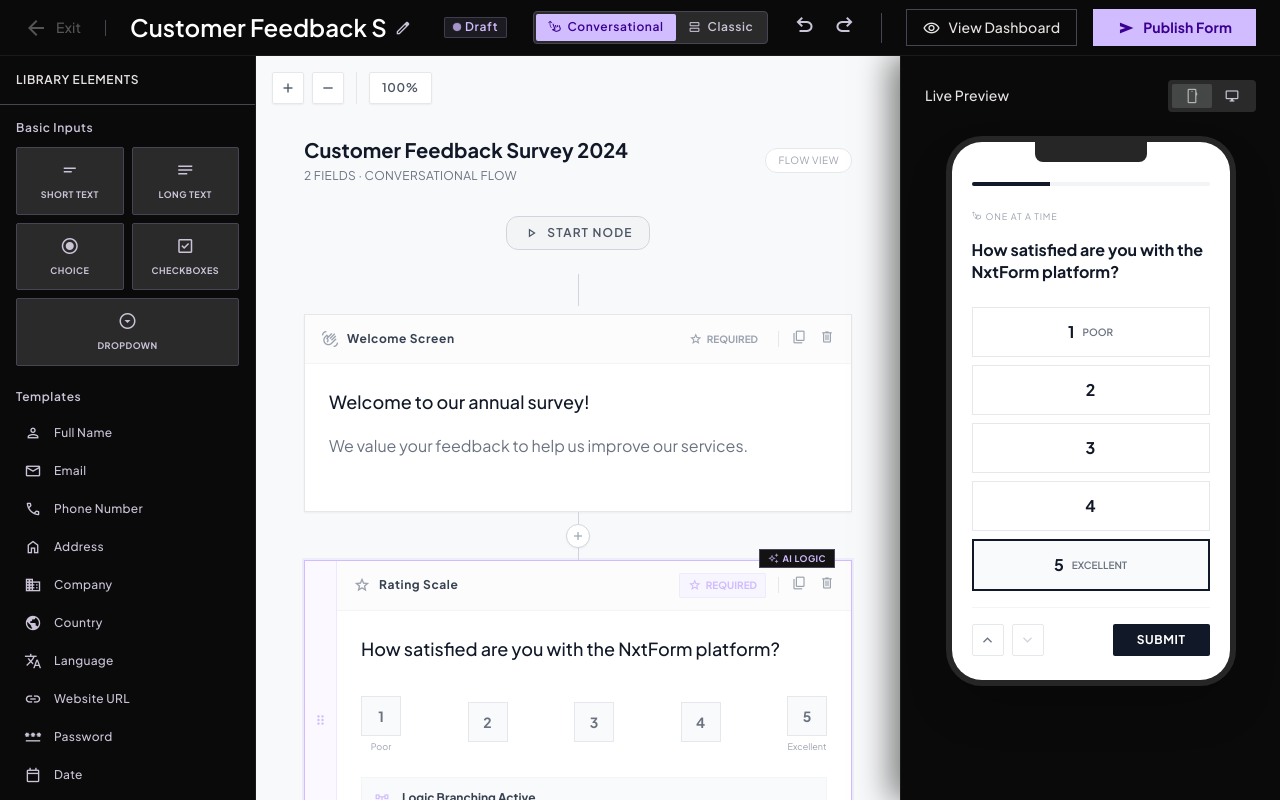
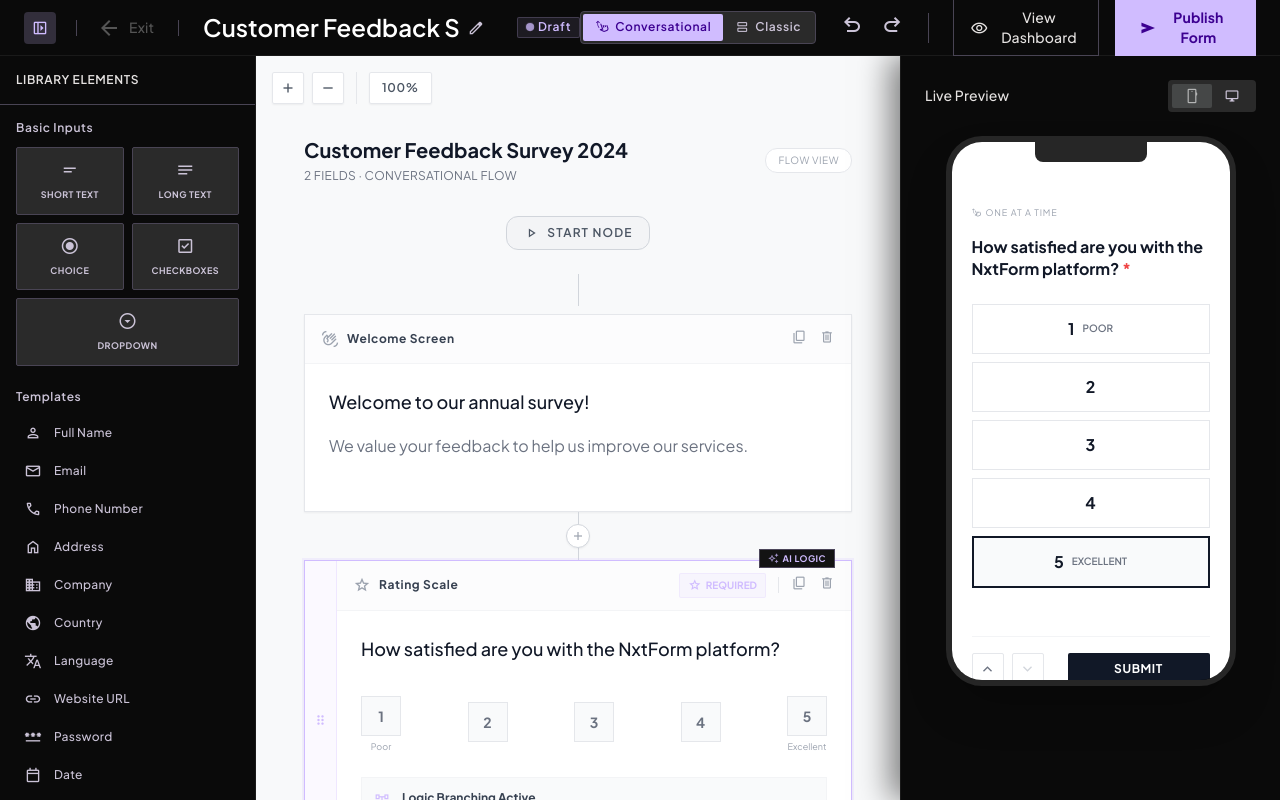
Before and after one commit to RavikantiAkshay/NxtForm, a React (Vite) app in the folder client/: page /workspace/edit in a window 1280 px wide. Built offline with nearby package versions, Linux system fonts and the light colour scheme; sample sign-in values are in the browser's storage.

Commit message:
feat(workspace): ui polish for library toggle, dynamic inline submit button, welcome screen edge cases

```diff
--- a/client/src/pages/WorkspaceBuilder.jsx
+++ b/client/src/pages/WorkspaceBuilder.jsx
@@ -9,6 +9,7 @@ export default function WorkspaceBuilder() {
   const [activeBlockId, setActiveBlockId] = useState('rating-1');
   const [formMode, setFormMode] = useState('conversational'); // 'conversational' or 'classic'
   const [previewDevice, setPreviewDevice] = useState('mobile'); // 'mobile' or 'desktop'
+  const [isLibraryVisible, setIsLibraryVisible] = useState(true);
   const [currentPage, setCurrentPage] = useState(1);
   const [totalPages, setTotalPages] = useState(1);
   const [blocks, setBlocks] = useState([
@@ -138,6 +139,14 @@ export default function WorkspaceBuilder() {
     setActiveBlockId(newId);
   };
 
+  React.useEffect(() => {
+    if (previewDevice === 'desktop') {
+      setIsLibraryVisible(false);
+    } else {
+      setIsLibraryVisible(true);
+    }
+  }, [previewDevice]);
+
   const activeBlock = blocks.find(b => b.id === activeBlockId) || blocks[0];
 
   return (
@@ -148,6 +157,14 @@ export default function WorkspaceBuilder() {
         {/* Builder Header */}
         <header className="h-14 border-b border-[#1a1a1a] flex items-center justify-between px-6 bg-[#0a0a0a] shrink-0 z-40">
           <div className="flex items-center gap-4">
+            <button
+              onClick={() => setIsLibraryVisible(!isLibraryVisible)}
+              className={`w-8 h-8 flex items-center justify-center rounded-lg transition-colors ${isLibraryVisible ? 'bg-primary/20 text-primary' : 'text-on-surface-variant hover:text-white hover:bg-surface-container-high'}`}
+              title="Toggle Elements Library"
+            >
+              <span className="material-symbols-outlined text-[18px]">left_panel_open</span>
+            </button>
+            <div className="h-4 w-px bg-outline-variant mx-1"></div>
             <button
               onClick={() => navigate('/workspace')}
               className="text-[#555] hover:text-white transition-colors flex items-center"
@@ -222,8 +239,8 @@ export default function WorkspaceBuilder() {
         <div className="flex-1 flex overflow-hidden">
 
           {/* Left Side: Component Elements Library */}
-          <aside className="w-64 border-r border-[#1a1a1a] bg-[#0a0a0a] flex flex-col shrink-0">
-            <div className="p-4 border-b border-outline-variant">
+          <aside className={`${isLibraryVisible ? 'w-64 border-r border-[#1a1a1a] opacity-100' : 'w-0 opacity-0 overflow-hidden'} bg-[#0a0a0a] flex flex-col shrink-0 transition-all duration-300 ease-in-out`}>
+            <div className="p-4 border-b border-outline-variant whitespace-nowrap">
               <h2 className="font-label-sm text-label-sm text-on-surface uppercase tracking-wider text-xs">Library Elements</h2>
               {formMode === 'classic' && (
                 <p className="text-[10px] text-primary mt-1 flex items-center gap-1">
@@ -594,6 +611,8 @@ export default function WorkspaceBuilder() {
 
                           {/* Actions */}
                           <div className="flex gap-3 items-center" onClick={(e) => e.stopPropagation()}>
+                            {block.type !== 'welcome' && (
+                              <>
                                 <button
                                   onClick={() => updateBlockValue(block.id, 'required', !block.required)}
                                   className={`flex items-center gap-1 font-label-sm text-[10px] uppercase font-bold px-2 py-1 rounded transition-colors ${
@@ -609,6 +628,8 @@ export default function WorkspaceBuilder() {
                                   Required
                                 </button>
                                 <div className="w-px h-4 bg-gray-200"></div>
+                              </>
+                            )}
                             <button
                               onClick={() => duplicateBlock(block)}
                               className="text-gray-400 hover:text-gray-800"
@@ -814,7 +835,9 @@ export default function WorkspaceBuilder() {
 
                   {activeBlock.type === 'rating' && (
                     <div>
-                      <h2 className="text-base font-bold text-gray-900 mb-6 leading-snug">{activeBlock.title}</h2>
+                      <h2 className="text-base font-bold text-gray-900 mb-6 leading-snug">
+                        {activeBlock.title} {activeBlock.required && <span className="text-red-500">*</span>}
+                      </h2>
                       <div className="space-y-2">
                         {activeBlock.options?.map((opt, i) => (
                           <div
@@ -1058,7 +1081,9 @@ export default function WorkspaceBuilder() {
 
                   {activeBlock.type === 'linear_scale' && (
                     <div>
-                      <h2 className="text-base font-bold text-gray-900 mb-4 leading-snug">{activeBlock.title}</h2>
+                      <h2 className="text-base font-bold text-gray-900 mb-4 leading-snug">
+                        {activeBlock.title} {activeBlock.required && <span className="text-red-500">*</span>}
+                      </h2>
                       <div className="flex justify-between items-center bg-gray-50 p-4 border border-gray-200 rounded">
                         {[1,2,3,4,5].map(num => (
                           <div key={num} className="w-8 h-8 rounded-full border border-gray-300 flex items-center justify-center text-sm font-bold text-gray-500 bg-white">
@@ -1071,7 +1096,9 @@ export default function WorkspaceBuilder() {
 
                   {activeBlock.type === 'nps' && (
                     <div>
-                      <h2 className="text-base font-bold text-gray-900 mb-4 leading-snug">{activeBlock.title}</h2>
+                      <h2 className="text-base font-bold text-gray-900 mb-4 leading-snug">
+                        {activeBlock.title} {activeBlock.required && <span className="text-red-500">*</span>}
+                      </h2>
                       <div className="flex justify-between items-center bg-gray-50 p-2 border border-gray-200 rounded">
                         {[0,1,2,3,4,5,6,7,8,9,10].map(num => (
                           <div key={num} className="w-6 h-8 rounded border border-gray-300 flex items-center justify-center text-[10px] font-bold text-gray-500 bg-white">
@@ -1088,7 +1115,9 @@ export default function WorkspaceBuilder() {
 
                   {activeBlock.type === 'yes_no' && (
                     <div>
-                      <h2 className="text-base font-bold text-gray-900 mb-4 leading-snug">{activeBlock.title}</h2>
+                      <h2 className="text-base font-bold text-gray-900 mb-4 leading-snug">
+                        {activeBlock.title} {activeBlock.required && <span className="text-red-500">*</span>}
+                      </h2>
                       <div className="flex gap-4">
                         <div className="flex-1 border border-gray-200 rounded py-3 text-center text-sm font-bold text-gray-500 bg-gray-50">Yes</div>
                         <div className="flex-1 border border-gray-200 rounded py-3 text-center text-sm font-bold text-gray-500 bg-gray-50">No</div>
@@ -1098,7 +1127,9 @@ export default function WorkspaceBuilder() {
 
                   {activeBlock.type === 'terms' && (
                     <div>
-                      <h2 className="text-base font-bold text-gray-900 mb-4 leading-snug">{activeBlock.title}</h2>
+                      <h2 className="text-base font-bold text-gray-900 mb-4 leading-snug">
+                        {activeBlock.title} {activeBlock.required && <span className="text-red-500">*</span>}
+                      </h2>
                       <div className="flex items-start gap-3 p-4 border border-gray-200 rounded bg-gray-50">
                         <span className="w-4 h-4 rounded border border-gray-300 flex-shrink-0 mt-0.5 bg-white"></span>
                         <span className="text-xs text-gray-600 leading-relaxed">{activeBlock.options?.[0]?.label || 'I agree to the terms'}</span>
@@ -1120,7 +1151,9 @@ export default function WorkspaceBuilder() {
 
                   {activeBlock.type === 'signature' && (
                     <div>
-                      <h2 className="text-base font-bold text-gray-900 mb-4 leading-snug">{activeBlock.title}</h2>
+                      <h2 className="text-base font-bold text-gray-900 mb-4 leading-snug">
+                        {activeBlock.title} {activeBlock.required && <span className="text-red-500">*</span>}
+                      </h2>
                       <div className="border-2 border-gray-200 rounded p-6 h-32 flex items-center justify-center text-gray-400 bg-gray-50">
                         <span className="text-xs">Draw signature here</span>
                       </div>
@@ -1129,7 +1162,9 @@ export default function WorkspaceBuilder() {
 
                   {activeBlock.type === 'longtext' && (
                     <div>
-                      <h2 className="text-base font-bold text-gray-900 mb-4 leading-snug">{activeBlock.title}</h2>
+                      <h2 className="text-base font-bold text-gray-900 mb-4 leading-snug">
+                        {activeBlock.title} {activeBlock.required && <span className="text-red-500">*</span>}
+                      </h2>
                       <textarea
                         disabled
                         placeholder={activeBlock.placeholder || 'Enter details...'}
@@ -1140,7 +1175,9 @@ export default function WorkspaceBuilder() {
 
                   {activeBlock.type === 'choice' && (
                     <div>
-                      <h2 className="text-base font-bold text-gray-900 mb-4 leading-snug">{activeBlock.title}</h2>
+                      <h2 className="text-base font-bold text-gray-900 mb-4 leading-snug">
+                        {activeBlock.title} {activeBlock.required && <span className="text-red-500">*</span>}
+                      </h2>
                       <div className="space-y-2">
                         {activeBlock.options?.map((opt, i) => (
                           <div key={i} className="flex items-center gap-3 p-3 border border-gray-200 rounded bg-white">
@@ -1154,7 +1191,9 @@ export default function WorkspaceBuilder() {
 
                   {activeBlock.type === 'dropdown' && (
                     <div>
-                      <h2 className="text-base font-bold text-gray-900 mb-4 leading-snug">{activeBlock.title}</h2>
+                      <h2 className="text-base font-bold text-gray-900 mb-4 leading-snug">
+                        {activeBlock.title} {activeBlock.required && <span className="text-red-500">*</span>}
+                      </h2>
                       <div className="w-full p-3 border border-gray-200 rounded flex justify-between items-center text-sm text-gray-400 bg-gray-50">
                         <span>Select an option...</span>
                         <span className="material-symbols-outlined">arrow_drop_down</span>
@@ -1164,7 +1203,9 @@ export default function WorkspaceBuilder() {
 
                   {activeBlock.type === 'sentiment' && (
                     <div>
-                      <h2 className="text-base font-bold text-gray-900 mb-4 leading-snug">{activeBlock.title}</h2>
+                      <h2 className="text-base font-bold text-gray-900 mb-4 leading-snug">
+                        {activeBlock.title} {activeBlock.required && <span className="text-red-500">*</span>}
+                      </h2>
                       <textarea
                         disabled
                         placeholder="Write something..."
@@ -1179,7 +1220,9 @@ export default function WorkspaceBuilder() {
 
                   {(activeBlock.type === 'upload' || activeBlock.type === 'fileupload') && (
                     <div>
-                      <h2 className="text-base font-bold text-gray-900 mb-4 leading-snug">{activeBlock.title}</h2>
+                      <h2 className="text-base font-bold text-gray-900 mb-4 leading-snug">
+                        {activeBlock.title} {activeBlock.required && <span className="text-red-500">*</span>}
+                      </h2>
                       <div className="border-2 border-dashed border-gray-200 rounded p-6 flex flex-col items-center justify-center text-gray-400 bg-gray-50">
                         <span className="material-symbols-outlined text-[32px] text-gray-300 mb-1">cloud_upload</span>
                         <span className="text-[10px]">Tap to upload files</span>
@@ -1193,7 +1236,7 @@ export default function WorkspaceBuilder() {
                 </div>
 
                 {/* Navigation inside phone mockup */}
-                <div className="mt-auto pt-4 flex justify-between items-center border-t border-gray-100 bg-white sticky bottom-0 z-10">
+                <div className="mt-8 pt-4 flex justify-between items-center border-t border-gray-100">
                   {formMode === 'conversational' ? (
                     (() => {
                       const currentIndex = blocks.findIndex(b => b.id === activeBlockId);
@@ -1201,8 +1244,7 @@ export default function WorkspaceBuilder() {
                       const isLast = currentIndex === blocks.length - 1;
 
                       return (
-                        <>
-                          <div className="flex gap-2">
+                        <div className="flex gap-2 w-full">
                           <button
                             disabled={isFirst}
                             onClick={() => !isFirst && setActiveBlockId(blocks[currentIndex - 1].id)}
@@ -1217,14 +1259,12 @@ export default function WorkspaceBuilder() {
                           >
                             <span className="material-symbols-outlined text-[18px]">keyboard_arrow_down</span>
                           </button>
-                          </div>
-
                           {isLast && (
-                            <button className="px-6 h-8 bg-gray-900 text-white flex items-center justify-center font-bold text-xs tracking-wider uppercase rounded-sm hover:bg-black">
+                            <button className="flex-1 ml-4 h-8 bg-gray-900 text-white flex items-center justify-center font-bold text-xs tracking-wider uppercase rounded-sm hover:bg-black">
                               Submit
                             </button>
                           )}
-                        </>
+                        </div>
                       );
                     })()
                   ) : (
```
Lines whose indentation alone changed are shown as unchanged.
